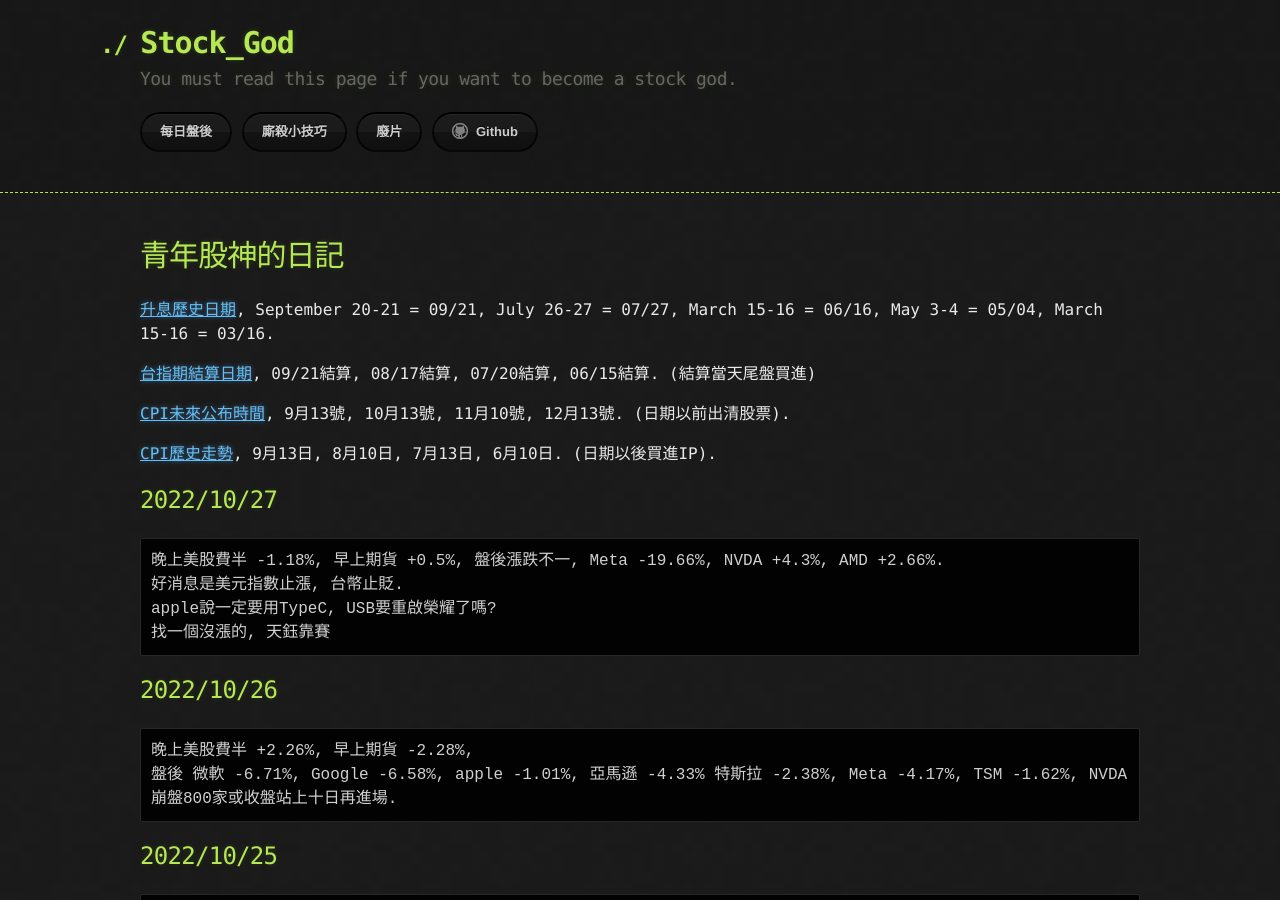
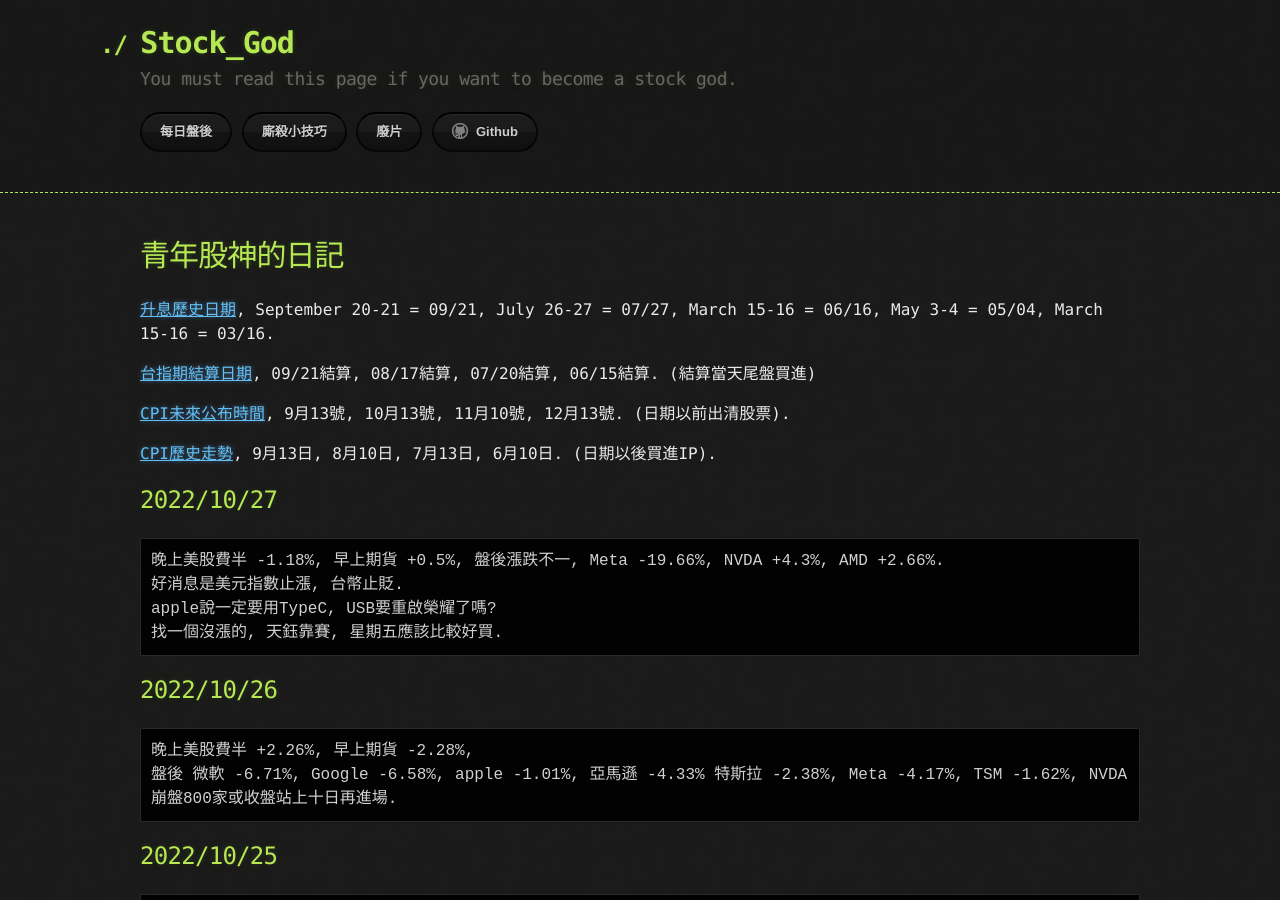
Before and after one commit to lepg5487/Stock_God, a Jekyll site: the page built from index.md, in a window 1280 px wide and 900 px high. Built offline with Jekyll 4.4.1, drawn with Linux system fonts in a browser that asks for light colours; our own code applies the rules of GitHub Pages for plain Markdown files.

Commit message:
Update index.md

````diff
--- a/index.md
+++ b/index.md
@@ -17,7 +17,7 @@
 晚上美股費半 -1.18%, 早上期貨 +0.5%, 盤後漲跌不一, Meta -19.66%, NVDA +4.3%, AMD +2.66%.
 好消息是美元指數止漲, 台幣止貶.
 apple說一定要用TypeC, USB要重啟榮耀了嗎?
-找一個沒漲的, 天鈺靠賽
+找一個沒漲的, 天鈺靠賽, 星期五應該比較好買.
 ```
 
 ## 2022/10/26
````
